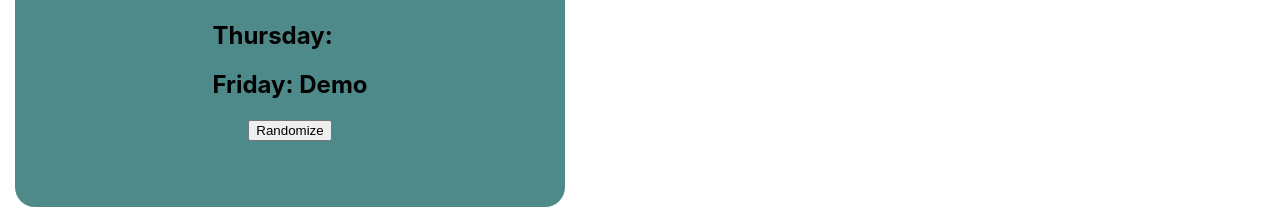
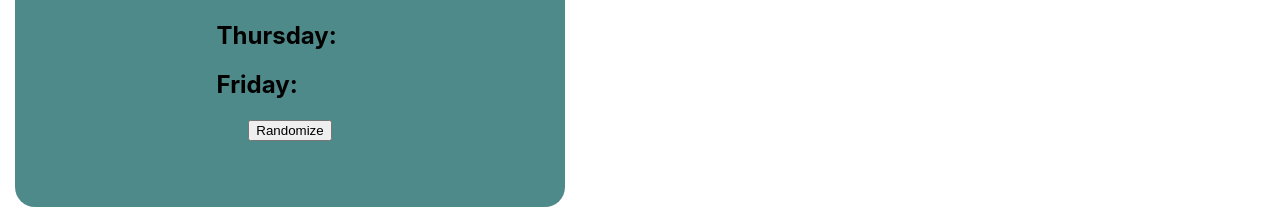
Before and after one commit to b-bence/my_week, a React (Create React App) app: page /summary in a window 1280 px wide. Shown: the part 412-621 px from the top of the page. Built offline with nearby package versions, Linux system fonts and the light colour scheme.

Commit message:
friday event only show up after randomization

```diff
--- a/src/components/WeekSummary.js
+++ b/src/components/WeekSummary.js
@@ -16,13 +16,14 @@ const WeekSummary = () =>{
     const thursday = ["Creating presentation", "Fixing bugs", "Extra features", "Last minute merge conflict", "Pair programming", "Finished most of the project"]
     let [thursdayDisplay, addToThursday] = useState([])
 
-    const friday = ['Demo']
+    let [fridayDisplay, addToFriday] = useState([])
 
     const randomize = () =>{
         addToMonday([])
         addToTuesday([])
         addToWednesday([])
         addToThursday([])
+        addToFriday([])
 
         const mondayClone = [...monday]
         const tuesdayClone = [...tuesday]
@@ -40,6 +41,8 @@ const WeekSummary = () =>{
 
         fillUpList(thursdayClone, thursdayDisplay, addToThursday)
         fillUpList(thursdayClone, thursdayDisplay, addToThursday)
+
+        addToFriday("Demo")
 
 
     }
@@ -65,7 +68,7 @@ const WeekSummary = () =>{
             <h2>Tuesday: {tuesdayDisplay.toString()}</h2>
             <h2>Wednesday: {wednesdayDisplay.toString()}</h2>
             <h2>Thursday: {thursdayDisplay.toString()}</h2>
-            <h2>Friday: {friday.toString()}</h2>
+            <h2>Friday: {fridayDisplay.toString()}</h2>
         </div>
         <div>
         <button onClick={randomize}>Randomize</button>
```
